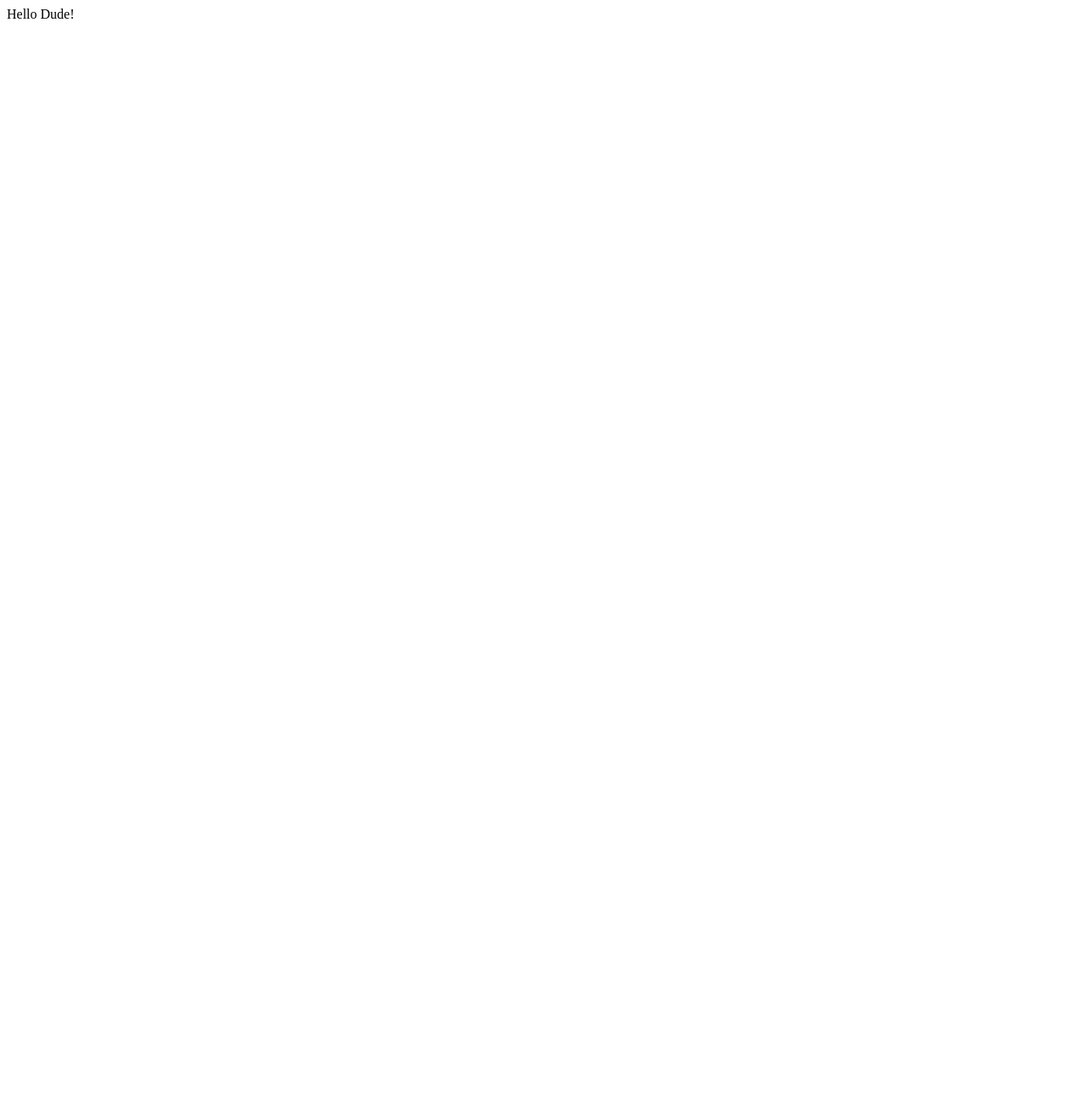
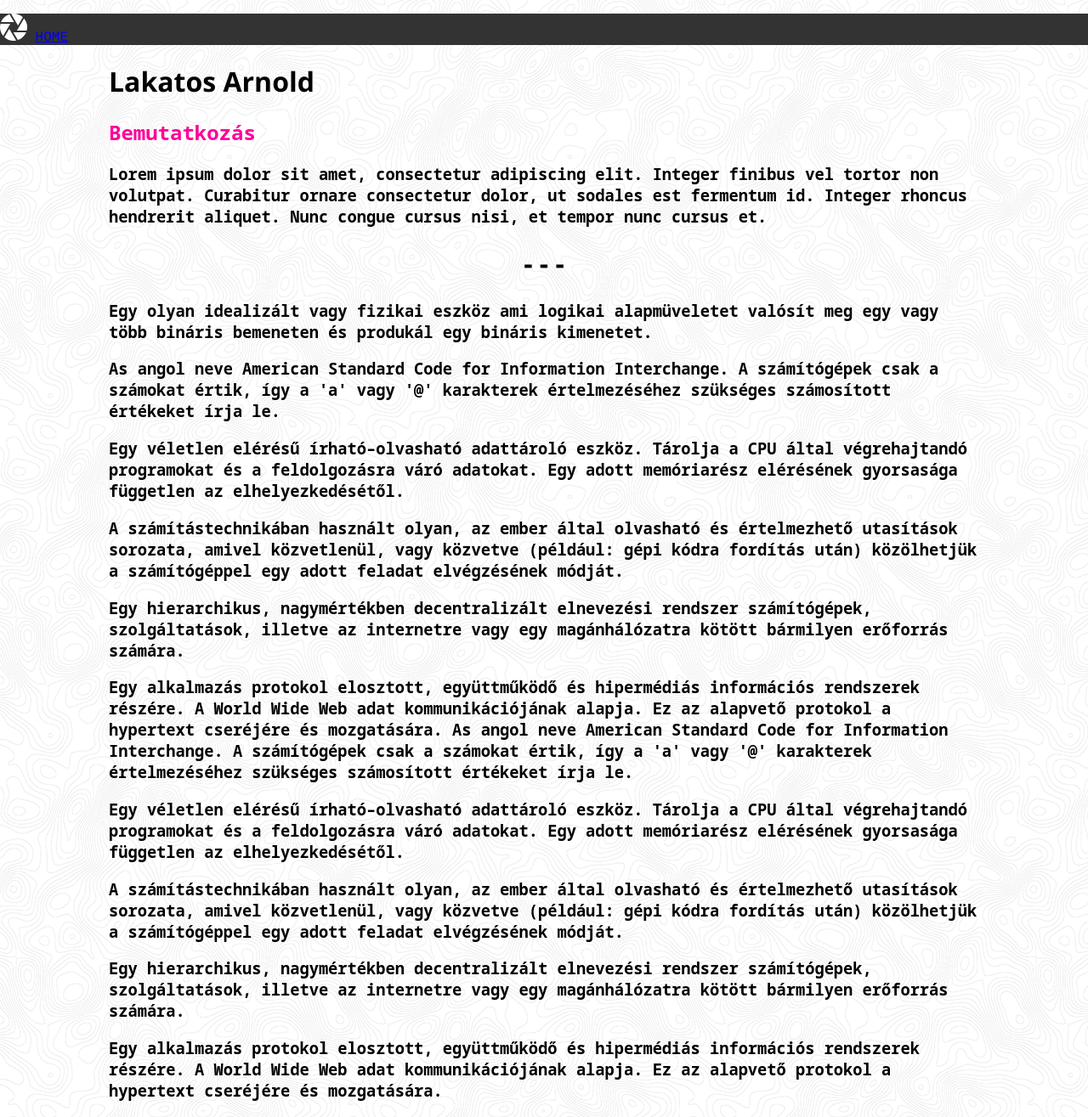
Before and after one commit to ArNickHuN/ArNickHuN.github.io, a plain HTML site: page index.html in a window 1280 px wide. Shown: the whole page at 85% size. Before the commit the page ends 800 px from the top, so only its background shows below. Drawn offline with nearby package versions, Linux system fonts and the light colour scheme.

Commit message:
Add files via upload

```diff
--- a/index.html
+++ b/index.html
@@ -1,12 +1,99 @@
 <!DOCTYPE html>
 <html lang="en">
+
 <head>
     <meta charset="UTF-8">
     <meta http-equiv="X-UA-Compatible" content="IE=edge">
     <meta name="viewport" content="width=device-width, initial-scale=1.0">
-    <title>Document</title>
+    <title>GFA demo page</title>
+    <link rel="stylesheet" href="styles.css">
+    <link rel="preconnect" href="https://fonts.googleapis.com">
+    <link rel="preconnect" href="https://fonts.gstatic.com" crossorigin>
+    <link href="https://fonts.googleapis.com/css2?family=Noto+Sans+Mono:wght@300&family=Open+Sans:wght@700&display=swap"
+        rel="stylesheet">
 </head>
+
 <body>
-    Hello Dude!
+
+    <p style="background-color: #333333">
+        <img src="assets/aperture.svg" alt="logo">
+        <a href="#home">HOME</a>
+    </p>
+
+
+    <h1><a name="home"></a>
+        Lakatos Arnold
+    </h1>
+
+
+    <h2>
+        Bemutatkozás
+    </h2>
+
+    <h3>
+        Lorem ipsum dolor sit amet, consectetur adipiscing elit. Integer finibus vel tortor non volutpat. Curabitur
+        ornare consectetur dolor, ut sodales est fermentum id. Integer rhoncus hendrerit aliquet. Nunc congue cursus
+        nisi, et tempor nunc cursus et.
+    </h3>
+
+    <div class="center">
+        <h1>- - -</h1>
+    </div>
+
+    <h3>
+        Egy olyan idealizált vagy fizikai eszköz ami logikai alapmüveletet valósít meg egy vagy több bináris bemeneten
+        és produkál egy bináris kimenetet.
+    </h3>
+
+    <h3>
+        As angol neve American Standard Code for Information Interchange. A számítógépek csak a számokat értik, így a
+        'a' vagy '@' karakterek értelmezéséhez szükséges számosított értékeket írja le.
+    </h3>
+
+    <h3>
+        Egy véletlen elérésű írható–olvasható adattároló eszköz. Tárolja a CPU által végrehajtandó programokat és a
+        feldolgozásra váró adatokat. Egy adott memóriarész elérésének gyorsasága független az elhelyezkedésétől.
+    </h3>
+
+    <h3>
+        A számítástechnikában használt olyan, az ember által olvasható és értelmezhető utasítások sorozata, amivel
+        közvetlenül, vagy közvetve (például: gépi kódra fordítás után) közölhetjük a számítógéppel egy adott feladat
+        elvégzésének módját.
+    </h3>
+
+    <h3>
+        Egy hierarchikus, nagymértékben decentralizált elnevezési rendszer számítógépek, szolgáltatások, illetve az
+        internetre vagy egy magánhálózatra kötött bármilyen erőforrás számára.
+    </h3>
+
+    <h3>
+        Egy alkalmazás protokol elosztott, együttműködő és hipermédiás információs rendszerek részére. A World Wide Web
+        adat kommunikációjának alapja. Ez az alapvető protokol a hypertext cseréjére és mozgatására.
+        As angol neve American Standard Code for Information Interchange. A számítógépek csak a számokat értik, így a
+        'a' vagy '@' karakterek értelmezéséhez szükséges számosított értékeket írja le.
+    </h3>
+
+    <h3>
+        Egy véletlen elérésű írható–olvasható adattároló eszköz. Tárolja a CPU által végrehajtandó programokat és a
+        feldolgozásra váró adatokat. Egy adott memóriarész elérésének gyorsasága független az elhelyezkedésétől.
+    </h3>
+
+    <h3>
+        A számítástechnikában használt olyan, az ember által olvasható és értelmezhető utasítások sorozata, amivel
+        közvetlenül, vagy közvetve (például: gépi kódra fordítás után) közölhetjük a számítógéppel egy adott feladat
+        elvégzésének módját.
+    </h3>
+
+    <h3>
+        Egy hierarchikus, nagymértékben decentralizált elnevezési rendszer számítógépek, szolgáltatások, illetve az
+        internetre vagy egy magánhálózatra kötött bármilyen erőforrás számára.
+    </h3>
+
+    <h3>
+        Egy alkalmazás protokol elosztott, együttműködő és hipermédiás információs rendszerek részére. A World Wide Web
+        adat kommunikációjának alapja. Ez az alapvető protokol a hypertext cseréjére és mozgatására.
+    </h3>
+
 </body>
+
 </html>
--- a/styles.css
+++ b/styles.css
@@ -1 +1,34 @@
-X
+body {
+    background-image:  url("assets/topography.png");
+    font-family: Courier;
+    margin-top: 0px;
+    margin-left: 0%;
+    margin-right: 0%;
+    }
+
+h1 {
+    font-family: 'Open Sans', sans-serif;
+    margin-left: 10%;
+    margin-right: 10%;
+    }
+
+h2 {
+    font-family: 'Noto Sans Mono', monospace;
+    color: #ff0099;
+    margin-left: 10%;
+    margin-right: 10%;
+    }
+
+h3 {
+    font-family: 'Noto Sans Mono', monospace;
+    margin-left: 10%;
+    margin-right: 10%;
+    }
+
+.navbar {
+    line-height: 30px;
+}
+
+.center {
+        text-align: center;
+        }
```
